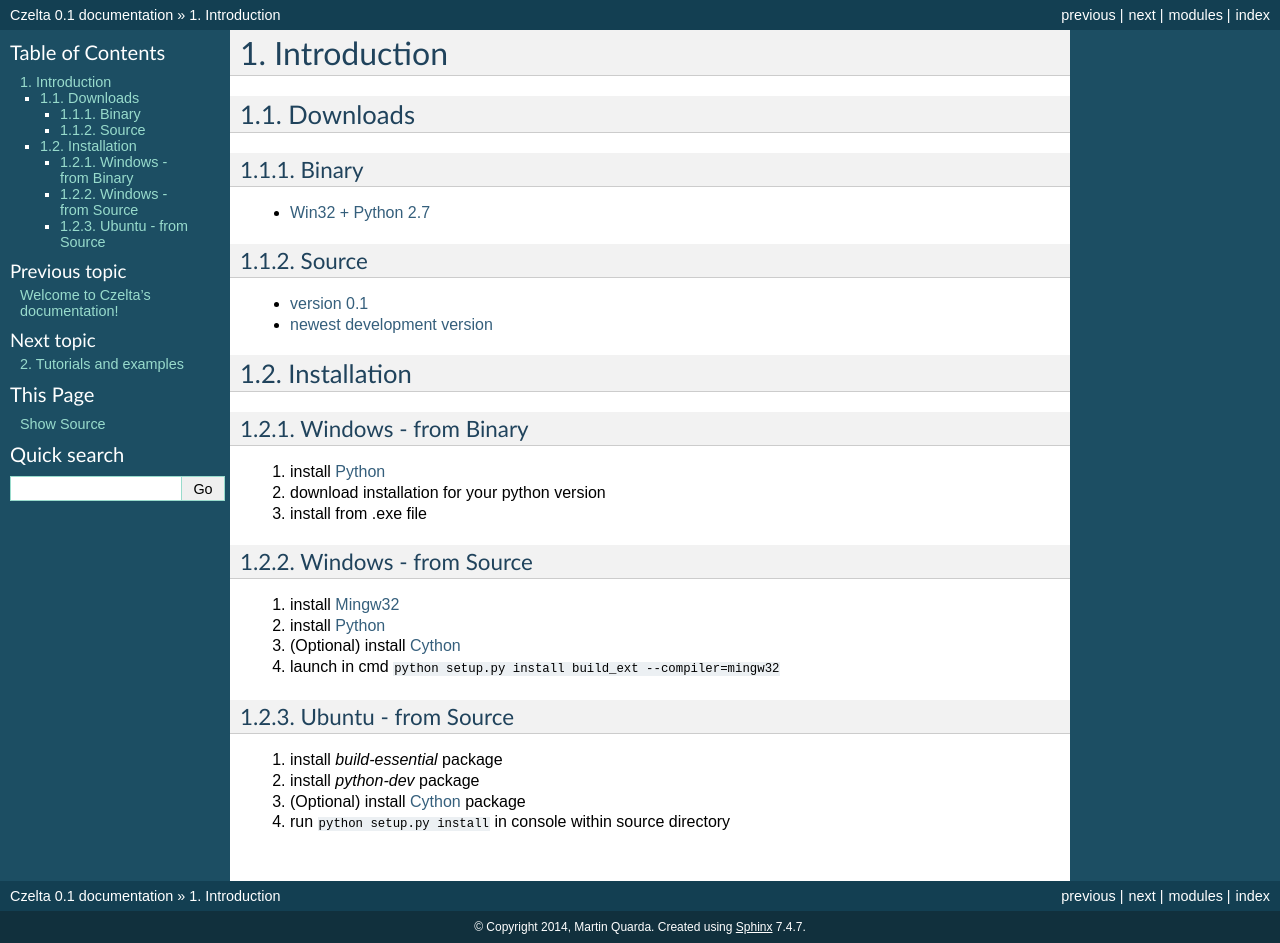
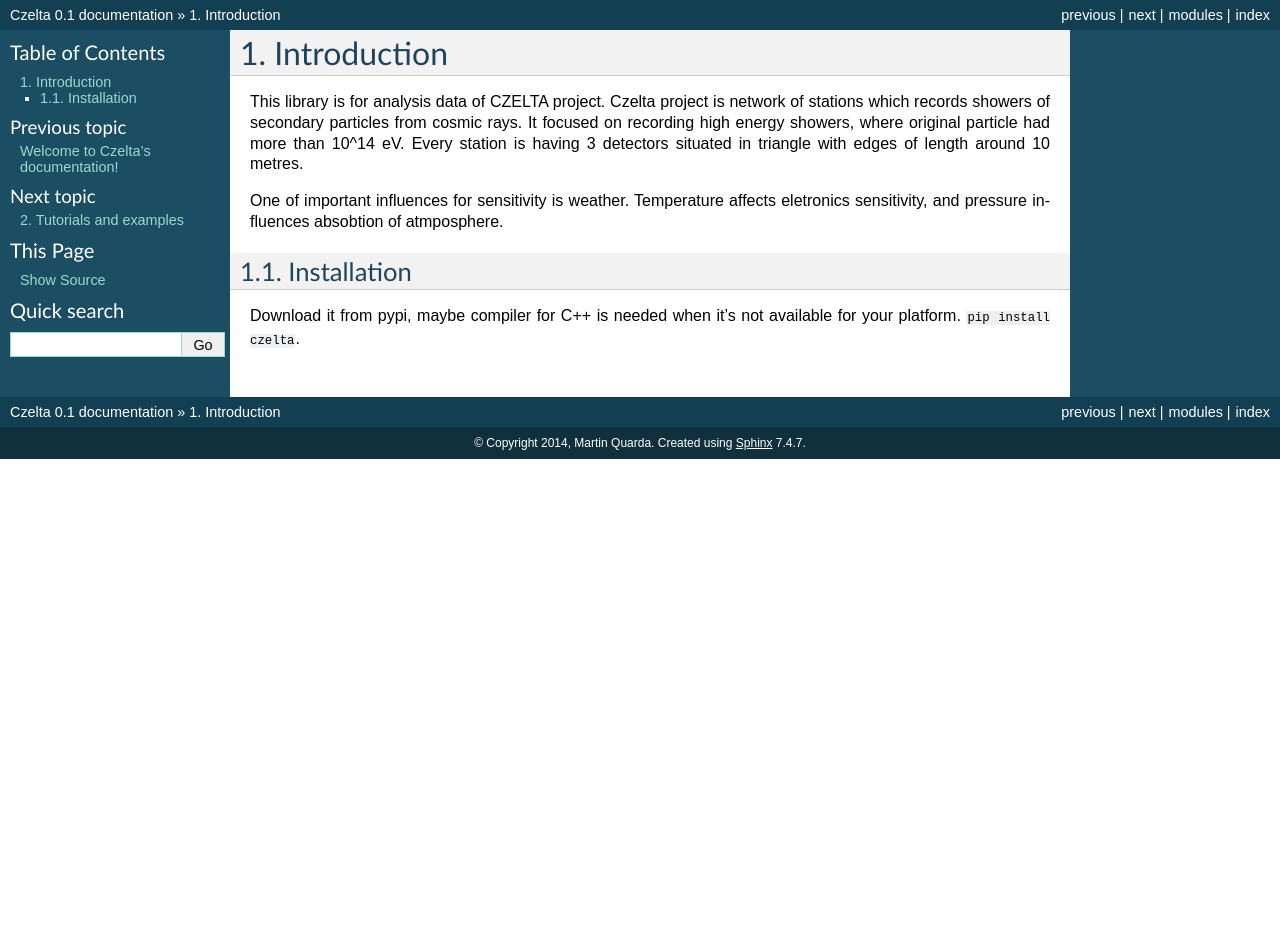
Before and after one commit to Hinogary/czelta-python, a Sphinx documentation site: the page built from docs/introduction.rst, in a window 1280 px wide. Built offline with Sphinx 7.4.7, drawn with Linux system fonts in a browser that asks for light colours; after the commit the page ends 900 px from its top, so only the background shows below that.

```diff
--- a/docs/introduction.rst
+++ b/docs/introduction.rst
@@ -2,37 +2,11 @@
 Introduction
 ============
 
-Downloads
-=========
+This library is for analysis data of CZELTA project. Czelta project is network of stations which records showers of secondary particles from cosmic rays. It focused on recording high energy showers, where original particle had more than 10^14 eV. Every station is having 3 detectors situated in triangle with edges of length around 10 metres.
 
-Binary
-------
-* `Win32 + Python 2.7 <http://czelta.quarda.cz/downloads/0.1-beta/czelta-0.1.win32-py2.7.exe>`_
-
-Source
-------
-* `version 0.1 <http://czelta.quarda.cz/downloads/0.1-beta/czelta-0.1-beta.zip>`_
-* `newest development version <https://github.com/Hinogary/czelta>`_
+One of important influences for sensitivity is weather. Temperature affects eletronics sensitivity, and pressure influences absobtion of atmposphere.
 
 Installation
 ============
 
-Windows - from Binary
----------------------
-#. install `Python <https://www.python.org/>`_
-#. download installation for your python version
-#. install from .exe file
-
-Windows - from Source
----------------------
-#. install `Mingw32 <http://www.mingw.org/>`_
-#. install `Python <https://www.python.org/>`_
-#. (Optional) install `Cython <http://cython.org/>`_
-#. launch in cmd ``python setup.py install build_ext --compiler=mingw32``
-
-Ubuntu - from Source
---------------------
-#. install `build-essential` package
-#. install `python-dev` package
-#. (Optional) install `Cython <http://cython.org/>`_ package
-#. run ``python setup.py install`` in console within source directory
+Download it from pypi, maybe compiler for C++ is needed when it's not available for your platform. ``pip install czelta``.
```
Also changed, not shown: CHANGES.txt (+8 -0 lines), README.md (+2 -0 lines), setup.py (+12 -5 lines), 2 other files.
